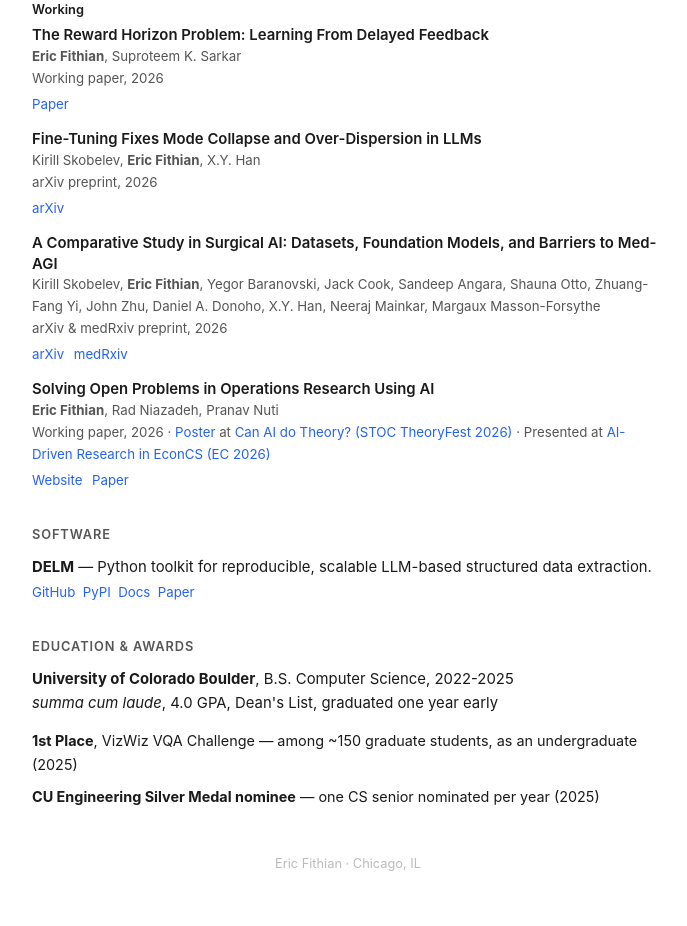
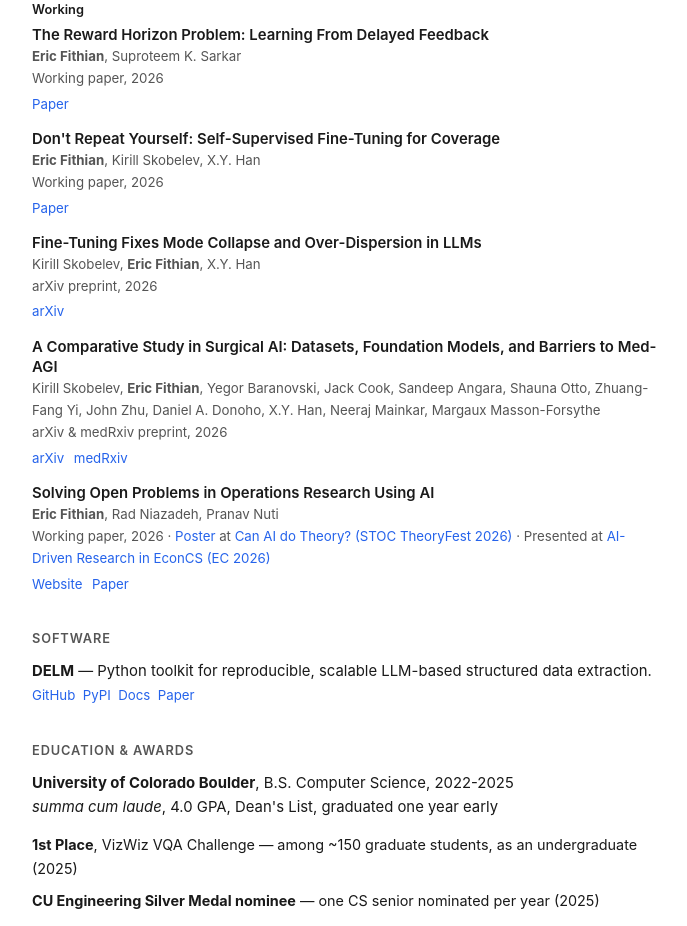
Before and after one commit to Eric-Fithian/personal-website, a React (Vite) app: page / in a window 1280 px wide. Shown: the part 1120-2046 px from the top of the page, without its empty margins (292-979 px from the left). Built offline with nearby package versions, Linux system fonts and the light colour scheme.

Commit message:
Add DRY-SFT working paper above the mode collapse paper.

```diff
--- a/src/App.jsx
+++ b/src/App.jsx
@@ -471,6 +471,15 @@ function App() {
           </div>
 
           <div className="pub-entry">
+            <div className="pub-title">Don&apos;t Repeat Yourself: Self-Supervised Fine-Tuning for Coverage</div>
+            <div className="pub-authors"><strong>Eric Fithian</strong>, Kirill Skobelev, X.Y. Han</div>
+            <div className="pub-meta">Working paper, 2026</div>
+            <div className="pub-links">
+              <a href="/papers/Dont_Repeat_Yourself_Self-Supervised_Fine-Tuning_for_Coverage.pdf" target="_blank" rel="noopener noreferrer">Paper</a>
+            </div>
+          </div>
+
+          <div className="pub-entry">
             <div className="pub-title">Fine-Tuning Fixes Mode Collapse and Over-Dispersion in LLMs</div>
             <div className="pub-authors">Kirill Skobelev, <strong>Eric Fithian</strong>, X.Y. Han</div>
             <div className="pub-meta">arXiv preprint, 2026</div>
```
Also changed, not shown: 1 other file (tests, documents, lock files or other folders).
